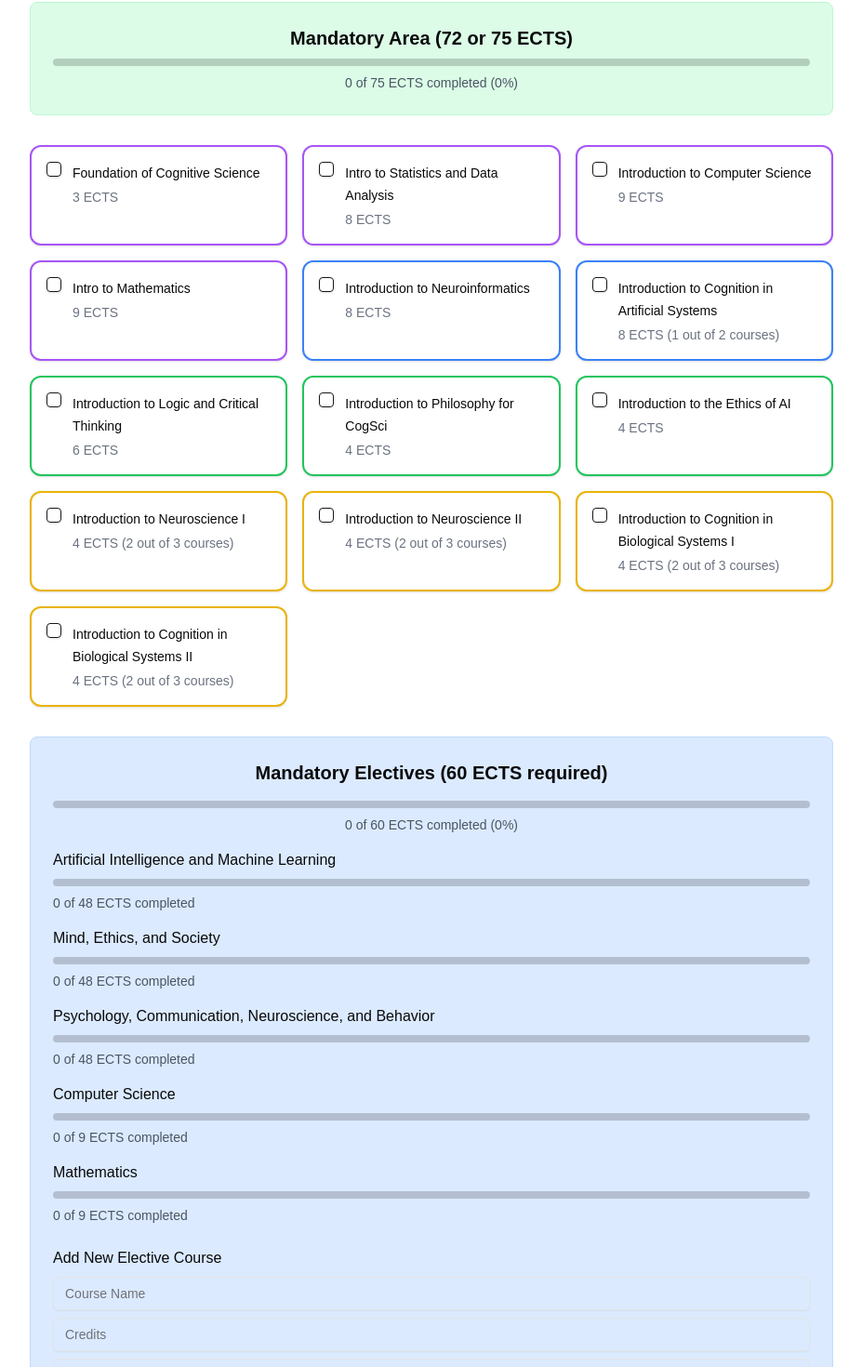
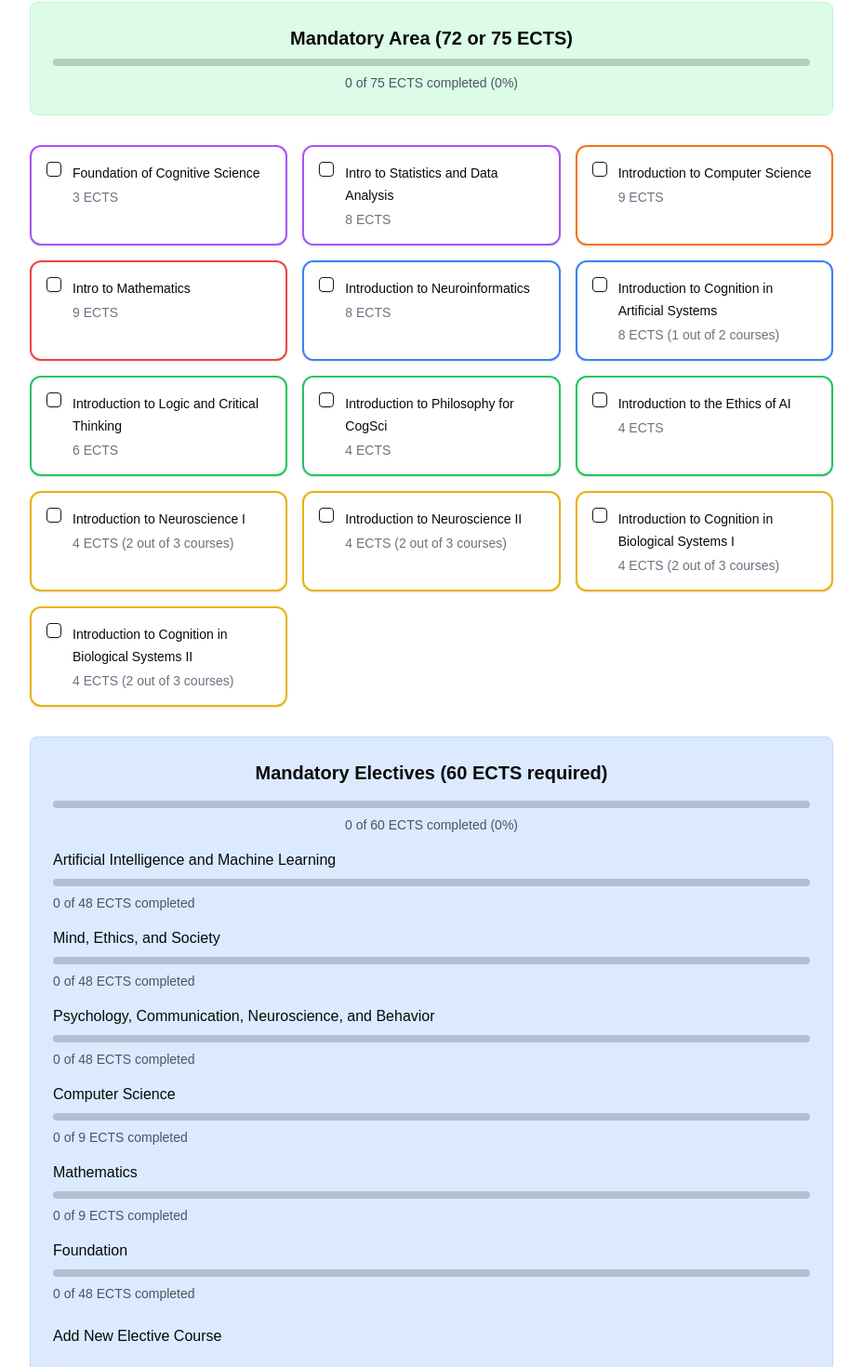
Before and after one commit to saurluca/coxi-credits, a Next.js app: page / in a window 1280 px wide. Shown: the part 192-1662 px from the top of the page at 93% size, without its empty margins (176-1103 px from the left). Built offline with nearby package versions, Linux system fonts and the light colour scheme.

Commit message:
more ype fixing

```diff
--- a/app/page.tsx
+++ b/app/page.tsx
@@ -14,7 +14,7 @@ interface Course {
   id: string
   name: string
   credits: number
-  category: "foundation" | "neuro" | "philosophy" | "biology"
+  category: "foundation" | "cs" | "math" | "ai" | "philosophy" | "psychology"
   required?: boolean
   options?: number
   totalInGroup?: number
@@ -24,14 +24,14 @@ interface Course {
 const courses: Course[] = [
   { id: "cog", name: "Foundation of Cognitive Science", credits: 3, category: "foundation", required: true },
   { id: "stats", name: "Intro to Statistics and Data Analysis", credits: 8, category: "foundation", required: true },
-  { id: "cs", name: "Introduction to Computer Science", credits: 9, category: "foundation", required: true },
-  { id: "math", name: "Intro to Mathematics", credits: 9, category: "foundation", required: true },
-  { id: "neuroinfo", name: "Introduction to Neuroinformatics", credits: 8, category: "neuro", required: true },
+  { id: "cs", name: "Introduction to Computer Science", credits: 9, category: "cs", required: true },
+  { id: "math", name: "Intro to Mathematics", credits: 9, category: "math", required: true },
+  { id: "neuroinfo", name: "Introduction to Neuroinformatics", credits: 8, category: "ai", required: true },
   {
     id: "ai",
     name: "Introduction to Cognition in Artificial Systems",
     credits: 8,
-    category: "neuro",
+    category: "ai",
     options: 1,
     totalInGroup: 2,
   },
@@ -48,7 +48,7 @@ const courses: Course[] = [
     id: "neurosci1",
     name: "Introduction to Neuroscience I",
     credits: 4,
-    category: "biology",
+    category: "psychology",
     options: 2,
     totalInGroup: 3,
   },
@@ -56,7 +56,7 @@ const courses: Course[] = [
     id: "neurosci2",
     name: "Introduction to Neuroscience II",
     credits: 4,
-    category: "biology",
+    category: "psychology",
     options: 2,
     totalInGroup: 3,
   },
@@ -64,7 +64,7 @@ const courses: Course[] = [
     id: "biosys1",
     name: "Introduction to Cognition in Biological Systems I",
     credits: 4,
-    category: "biology",
+    category: "psychology",
     options: 2,
     totalInGroup: 3,
   },
@@ -72,7 +72,7 @@ const courses: Course[] = [
     id: "biosys2",
     name: "Introduction to Cognition in Biological Systems II",
     credits: 4,
-    category: "biology",
+    category: "psychology",
     options: 2,
     totalInGroup: 3,
   },
@@ -94,22 +94,27 @@ interface FreeElectiveCourse {
 
 const areaNames = {
   ai: "Artificial Intelligence and Machine Learning",
-  ethics: "Mind, Ethics, and Society",
+  philosophy: "Mind, Ethics, and Society",
   psychology: "Psychology, Communication, Neuroscience, and Behavior",
   cs: "Computer Science",
-  math: "Mathematics"
+  math: "Mathematics",
+  foundation: "Foundation"
 }
 
 const getCategoryColor = (category: Course["category"]) => {
   switch (category) {
     case "foundation":
       return "border-purple-500"
-    case "neuro":
+    case "ai":
       return "border-blue-500"
     case "philosophy":
       return "border-green-500"
-    case "biology":
+    case "psychology":
       return "border-yellow-500"
+    case "cs":
+      return "border-orange-500"
+    case "math":
+      return "border-red-500"
     default:
       return ""
   }
@@ -124,7 +129,7 @@ export default function CourseTracker() {
     credits: string;
     area: keyof typeof areaNames;
   }>({ name: "", credits: "", area: "ai" })
-  const [newFreeElective, setNewFreeElective] = useState({ name: "", credits: "" } as const)
+  const [newFreeElective, setNewFreeElective] = useState({ name: "", credits: "" })
   const [grades, setGrades] = useState<Record<string, number>>({})
 
   const toggleCourse = (courseId: string) => {
@@ -135,7 +140,8 @@ export default function CourseTracker() {
     })
   }
 
-  const calculateAreaProgress = (area: "ai" | "ethics" | "psychology" | "cs" | "math") => {
+  const calculateAreaProgress = (area: keyof typeof areaNames) => {
+    if (area === "foundation") return 0;
     return electiveCourses.filter((course) => course.area === area).reduce((sum, course) => sum + course.credits, 0)
   }
 
@@ -252,8 +258,9 @@ export default function CourseTracker() {
       : 0
     let totalCredits = statsCourse && grades[statsCourse.id] ? statsCourse.credits : 0
 
-    // Get areas sorted by credit count (excluding CS and Math)
+    // Get areas sorted by credit count (excluding CS and Math and Foundation)
     const areaCredits = (Object.keys(areaNames) as Array<keyof typeof areaNames>)
+      .filter(area => area !== "cs" && area !== "math" && area !== "foundation")
       .map(area => ({
         area,
         credits: calculateAreaProgress(area)
@@ -265,7 +272,10 @@ export default function CourseTracker() {
 
     // Add grades from elective courses in top areas
     electiveCourses
-      .filter(course => topAreas.includes(course.area as any) && grades[course.id])
+      .filter(course =>
+        topAreas.includes(course.area as "ai" | "philosophy" | "psychology") &&
+        grades[course.id]
+      )
       .forEach(course => {
         weightedSum += course.credits * (grades[course.id] || 0)
         totalCredits += course.credits
@@ -316,8 +326,11 @@ export default function CourseTracker() {
     // Add grades from mandatory courses in matching categories
     const categoryMapping = {
       ai: ["neuro"],
-      ethics: ["philosophy"],
-      psychology: ["biology"]
+      philosophy: ["philosophy"],
+      psychology: ["biology"],
+      cs: ["cs"],
+      math: ["math"],
+      foundation: ["foundation"]
     }
 
     courses
@@ -506,8 +519,8 @@ export default function CourseTracker() {
                 </Label>
               </div>
               <div className="flex items-center space-x-2 rounded-md border p-2 cursor-pointer hover:bg-gray-100"
-                   onClick={() => setNewCourse({ ...newCourse, area: "ethics" })}>
-                <RadioGroupItem value="ethics" id="ethics" />
+                   onClick={() => setNewCourse({ ...newCourse, area: "philosophy" })}>
+                <RadioGroupItem value="philosophy" id="philosophy" />
                 <Label  className="flex-grow cursor-pointer">
                   Mind, Ethics, and Society
                 </Label>
```
